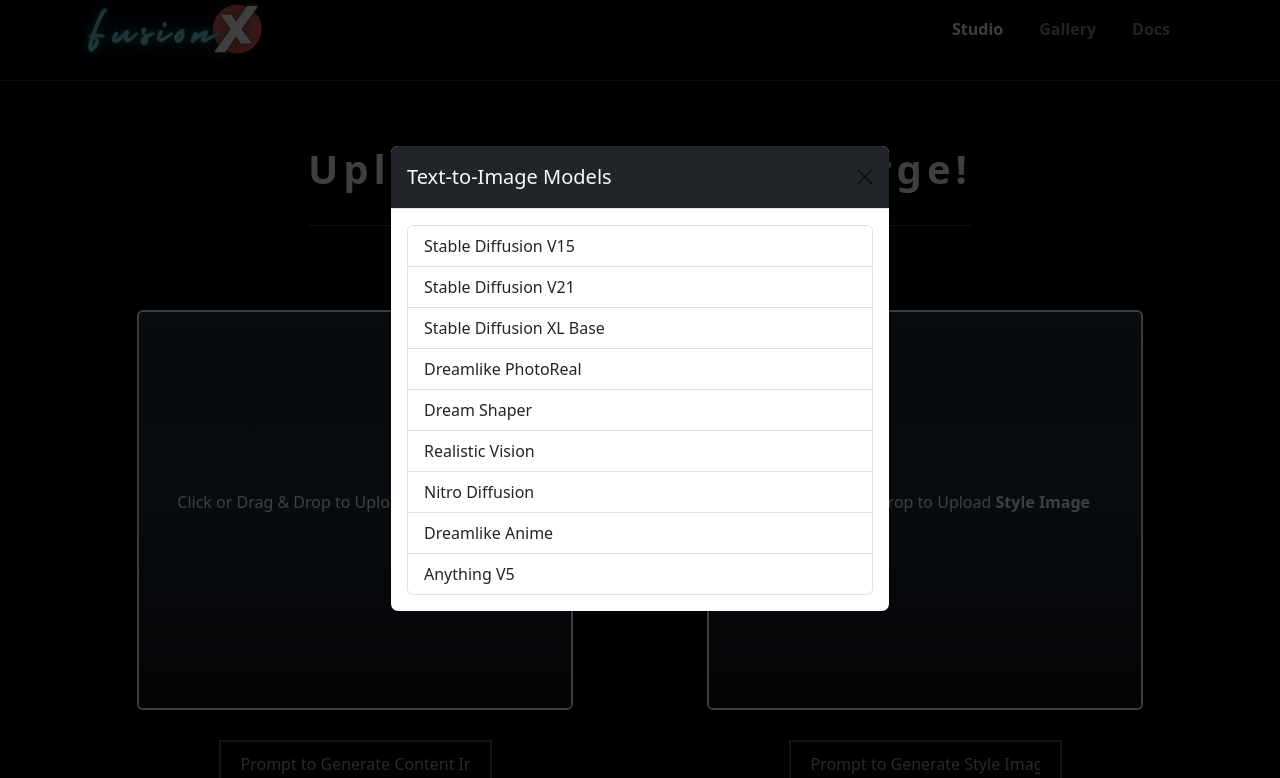
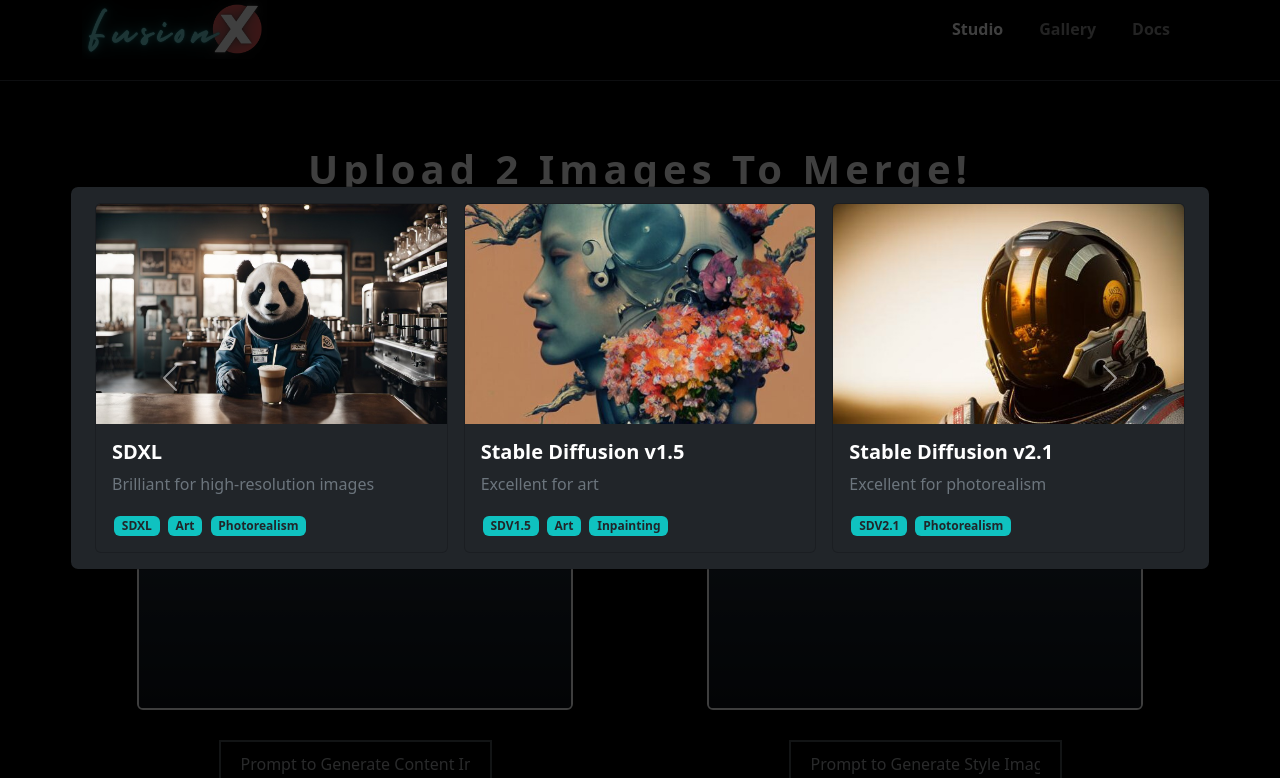
Before and after one commit to ali-izhar/fusionX, a Flask app: page /studio in a window 1280 px wide, after a click on "Realistic Vision". Shown: the part 22-800 px from the top of the page. Run offline with Flask 3, Linux system fonts and the light colour scheme; some libraries are stand-ins or nearby versions.

Commit message:
model modal selection fixed and working

```diff
--- a/app/static/css/custom.css
+++ b/app/static/css/custom.css
@@ -136,6 +136,47 @@
     background: none;
 }
 
+#modelModal .unique-card {
+    width: 32%; /* Adjust the width for three cards per view */
+    height: 350px; /* Adjust height as needed */
+    display: flex;
+    flex-direction: column;
+    cursor: pointer;
+}
+
+#modelModal .unique-card-img {
+    height: 220px; /* Adjust image height here */
+    object-fit: cover; /* Ensures the image covers the area without stretching */
+}
+
+#modelModal .card-body {
+    flex-grow: 1;
+    display: flex;
+    flex-direction: column;
+    justify-content: space-between;
+}
+
+#modelModal .card-title {
+    font-size: 1.25rem; /* Adjust title font size */
+    font-weight: bold;
+    color: white;
+}
+#modelModal .card-text {
+    font-size: 1rem; /* Adjust text font size */
+    color: #6c757d; /* Adjust text color */
+}
+#modelModal .badge {
+    background-color: #0FC2C0; /* Adjust badge background color */
+    color: white; /* Adjust badge text color */
+}
+#modelModal .carousel-inner {
+    display: flex;
+    align-items: center; /* Centers the cards vertically */
+}
+#modelModal .badge {
+    margin: 0.125rem; /* Space between badges */
+}
+
 .button-container {
     display: flex;
     justify-content: center;
--- a/app/static/js/custom.js
+++ b/app/static/js/custom.js
@@ -199,13 +199,12 @@
 
 // Model Selection Popup Handling
 function handleModelSelectionPopup() {
-    const modelModal = document.getElementById('modelModal');
-    const modelButtons = document.querySelectorAll('.model-item');
+    const modelModalElement = document.getElementById('modelModal');
+    const modelCards = modelModalElement.querySelectorAll('.card');
 
-    modelButtons.forEach(button => {
-        button.addEventListener('click', (event) => {
-            event.preventDefault();
-            const modelName = button.dataset.model;
+    modelCards.forEach(card => {
+        card.addEventListener('click', (event) => {
+            const modelName = card.getAttribute('data-model'); // Or card.dataset.model;
             updateModelName(modelName);
         });
     });
@@ -215,9 +214,13 @@
         const modelButtonText = document.getElementById('modelButtonText');
         modelButtonText.textContent = titleCaseModelName;
         const modelInput = document.getElementById('model_input');
-        modelInput.value = modelName;
-        const modelModal = new bootstrap.Modal(document.getElementById('modelModal'));
-        modelModal.hide();
+        if (modelInput) {
+            modelInput.value = modelName; // Make sure an element with id 'model_input' exists
+        }
+        const modelModal = bootstrap.Modal.getInstance(modelModalElement);
+        if (modelModal) {
+            modelModal.hide();
+        }
     }
 }
 
--- a/app/templates/studio.html
+++ b/app/templates/studio.html
@@ -60,17 +60,41 @@
 
 <!-- Model Selection Modal -->
 <div class="modal fade" id="modelModal" tabindex="-1" aria-labelledby="modelModalLabel" aria-hidden="true">
-    <div class="modal-dialog modal-dialog-centered">
-        <div class="modal-content">
-            <div class="modal-header bg-dark">
-                <h5 class="modal-title text-light" id="modelModalLabel">Text-to-Image Models</h5>
-                <button type="button" class="btn-close" data-bs-dismiss="modal" aria-label="Close"></button>
-            </div>
+    <div class="modal-dialog modal-dialog-centered modal-xl">
+        <div class="modal-content bg-dark text-white">
             <div class="modal-body">
-                <div class="list-group">
-                    {% for model in models %}
-                            <a class="list-group-item model-item" href="#" data-bs-dismiss="modal" data-model="{{ model.name }}" title="{{ model.description }}">{{ model.title }}</a>
-                    {% endfor %}
+                <div id="CarouselExampleControls" class="carousel slide" data-bs-ride="carousel">
+                    <div class="carousel-inner">
+                        {% set chunk_size = 3 %}
+                        {% for group in models|batch(chunk_size, '&nbsp;') %}
+                            <div class="carousel-item {% if loop.first %}active{% endif %}">
+                                <div class="d-flex justify-content-center">
+                                    {% for model in group %}
+                                        <div class="card unique-card bg-dark text-dark mx-2" data-bs-dismiss="modal" data-model="{{ model.name }}">
+                                            <img src="{{ url_for('static', filename='img/models/' ~ model.name ~ '.jpg') }}" class="card-img-top unique-card-img">
+                                            <div class="card-body d-flex flex-column">
+                                                <h5 class="card-title">{{ model.title }}</h5>
+                                                <p class="card-text flex-fill">{{ model.description }}</p>
+                                                <div class="mt-auto">
+                                                    {% for keyword in model.keywords %}
+                                                        <span class="badge text-dark">{{ keyword }}</span>
+                                                    {% endfor %}
+                                                </div>
+                                            </div>
+                                        </div>
+                                    {% endfor %}
+                                </div>
+                            </div>
+                        {% endfor %}
+                    </div>
+                    <button class="carousel-control-prev" type="button" data-bs-target="#CarouselExampleControls" data-bs-slide="prev">
+                        <span class="carousel-control-prev-icon" aria-hidden="true"></span>
+                        <span class="visually-hidden">Previous</span>
+                    </button>
+                    <button class="carousel-control-next" type="button" data-bs-target="#CarouselExampleControls" data-bs-slide="next">
+                        <span class="carousel-control-next-icon" aria-hidden="true"></span>
+                        <span class="visually-hidden">Next</span>
+                    </button>
                 </div>
             </div>
         </div>
@@ -150,8 +174,6 @@
         </button>
     </form>
 </div>
-
-
 {% endblock %}
 
 {% block loader %}
--- a/app/views/studio.py
+++ b/app/views/studio.py
@@ -15,9 +15,9 @@
 
 
 client = OpenAI()
-client.api_key = os.environ.get('OPENAI_API_KEY')
+client.api_key = os.getenv('OPENAI_API_KEY')
 
-HF_API_KEY = os.environ.get('HF_API_KEY')
+HF_API_KEY = os.getenv('HF_API_KEY')
 HF_ENDPOINTS = {
     'stable-diffusion-v15': os.getenv('STABLE_DIFFUSION_V15'),
     'stable-diffusion-v21': os.getenv('STABLE_DIFFUSION_V21'),
@@ -40,6 +40,8 @@
 def generate():
     try:
         data = request.get_json()
+        print(data)
+
         prompt = data.get('prompt', '')
         if not prompt:
             return jsonify({'error': 'Prompt is required'}), 400
--- a/utils/data.py
+++ b/utils/data.py
@@ -1,47 +1,56 @@
 MODELS = [
     {
-        'title': 'Stable Diffusion V15',
-        'name' : 'stable-diffusion-v15',
-        'description': 'Elevate your creations with a perfect blend of stability and creativity. With Stable Vision, watch your ideas transform into crystal clear, mesmerizing visuals.',
+        'title': 'SDXL',
+        'name' : 'stable-diffusion-xl-base-1.0',
+        'description': 'Brilliant for high-resolution images',
+        'keywords': ['SDXL', 'Art', 'Photorealism']
     },
     {
-        'title': 'Stable Diffusion V21',
-        'name' : 'stable-diffusion-v21',
-        'description': 'Step into the future of image rendering with Next Gen Render. Your wildest imaginations seamlessly become stunning, photorealistic masterpieces.',
+        'title': 'Stable Diffusion v1.5',
+        'name' : 'stable-diffusion-v15',
+        'description': 'Excellent for art',
+        'keywords': ['SDV1.5', 'Art', 'Inpainting']
     },
     {
-        'title': 'Stable Diffusion XL Base',
-        'name' : 'stable-diffusion-xl-base-1.0',
-        'description': 'Step into the future of image rendering with Next Gen Render. Your wildest imaginations seamlessly become stunning, photorealistic masterpieces.',
+        'title': 'Stable Diffusion v2.1',
+        'name' : 'stable-diffusion-v21',
+        'description': 'Excellent for photorealism',
+        'keywords': ['SDV2.1', 'Photorealism']
     },
     {
         'title': 'Dreamlike PhotoReal',
         'name' : 'dreamlike-photo-real',
-        'description': 'Experience the magic where dreams meet reality. Dream Portray PhotoReal renders your imagination into dreamlike images, adding a touch of photorealistic charm.',
+        'description': 'Dreamlike photorealistic images',
+        'keywords': ['Dreamlike', 'Photorealism']
     },
     {
         'title': 'Dream Shaper',
         'name' : 'dream-shaper',
-        'description': 'Bring your dreams to life with Dreams To Life. Sculpt, mold, and transform your imaginations into dynamic, vivid images.',
+        'description': 'Model for shaping dreams',
+        'keywords': ['Dreams', 'Shaping']
     },
     {
         'title': 'Realistic Vision',
         'name' : 'realistic-vision-v14',
-        'description': 'Witness the birth of your imaginations in high definition. With Vivid Reality, your thoughts turn into striking, photorealistic visuals.',
+        'description': 'Creating realistic images',
+        'keywords': ['Realistic', 'Vision']
     },
     {
         'title': 'Nitro Diffusion',
         'name' : 'nitro-diffusion',
-        'description': 'Fast-track your creativity with Anime Craft Nitro. Create dynamic, energetic anime visuals that capture the speed of your imagination.',
+        'description': 'Creating dynamic anime visuals',
+        'keywords': ['Nitro', 'Anime']
     },
     {
         'title': 'Dreamlike Anime',
         'name' : 'dreamlike-anime',
-        'description': 'Unleash your fantasies into the world of anime. Anime Fantasy Maker converts your thoughts into vibrant and dreamlike anime images.',
+        'description': 'Creating dreamlike anime images',
+        'keywords': ['Dreamlike', 'Anime']
     },
     {
-        'title': 'Anything V5',
+        'title': 'Anything v5',
         'name' : 'anything-v5',
-        'description': 'Transform every thought into an artful masterpiece. With Limitless Artistry, you have the freedom to create any and all visuals you can dream of.',
+        'description': 'Creating any and all visuals',
+        'keywords': ['Anything', 'Artistry']
     }
 ]
```
Also changed, not shown: app/static/img/models/anything-v5.jpg (added), app/static/img/models/dream-shaper.jpg (added), app/static/img/models/dreamlike-anime.jpg (added), app/static/img/models/dreamlike-photo-real.jpg (added), app/static/img/models/nitro-diffusion.jpg (added), app/static/img/models/realistic-vision-v14.jpg (added), app/static/img/models/stable-diffusion-v15.jpg (added), app/static/img/models/stable-diffusion-v21.jpg (added), app/static/img/models/stable-diffusion-xl-base-1.0.jpg (added), outputs/output.jpg (deleted), outputs/output_1.jpg (deleted), outputs/output_2.jpg (deleted), outputs/output_3.jpg (deleted).
